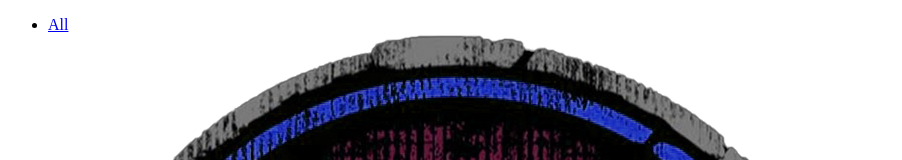
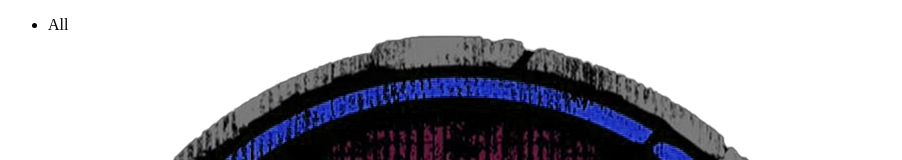
Before and after one commit to mensur-durakovic/reroll, a React (Create React App) app: page / in a window 1280 px wide. Shown: the top 160 px of the page, without its empty margins (0-902 px from the left). Built offline with nearby package versions, Linux system fonts and the light colour scheme; the HTML template or start-up script is replaced by a standard one.

Commit message:
changed link to span

```diff
--- a/src/components/navigation/navigation.js
+++ b/src/components/navigation/navigation.js
@@ -48,7 +48,7 @@ const Navigation = React.memo((props) => {
             className="navigation-logo-container"
             onClick={() => handleAnimationDirection(item.name)}
           >
-            <a href="#">{item.name}</a>
+            <span>{item.name}</span>
             <div className="navigation-logo-wrapper">
               <div
                 className={`navigation-logo ${
--- a/src/styles/components/navigation.scss
+++ b/src/styles/components/navigation.scss
@@ -29,7 +29,7 @@
     }
   }
 
-  ul li a {
+  ul li span {
     display: block;
     color: white;
     text-align: center;
@@ -61,12 +61,12 @@
       min-height: 35px;
       max-height: 35px;
       position: absolute;
-      top:0;
+      top: 0;
       display: flex;
       flex-direction: row;
       justify-content: center;
 
-      &-gray{
+      &-gray {
         filter: grayscale(100%);
       }
 
@@ -75,7 +75,6 @@
       }
 
       & > img {
-
         min-width: 35px;
         max-width: 35px;
         min-height: 35px;
@@ -83,10 +82,8 @@
       }
     }
 
-    &-wrapper{
+    &-wrapper {
       position: relative;
-
-
     }
 
     &-active {
@@ -95,10 +92,10 @@
       background-repeat: no-repeat;
       background-position: center;
 
-      &-left{
+      &-left {
         animation: fadeLeft 0.5s;
       }
-      &-right{
+      &-right {
         animation: fadeRight 0.5s;
       }
     }
@@ -120,8 +117,6 @@
       }
     }
 
-
-
     &-container {
       display: flex;
       flex-direction: row;
@@ -134,10 +129,6 @@
         min-width: 70px;
         flex-direction: column;
       }
-
-
     }
-
-
   }
 }
```
